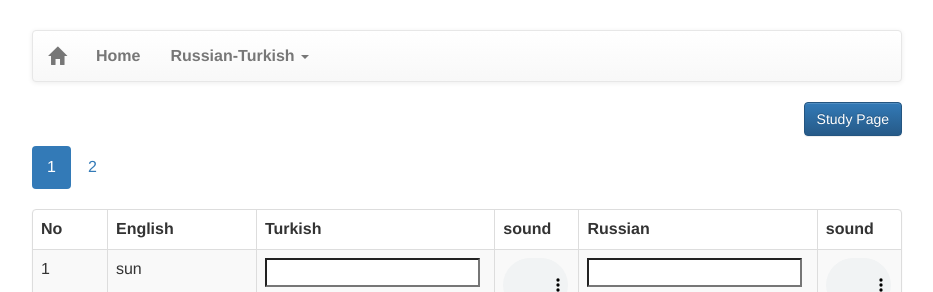
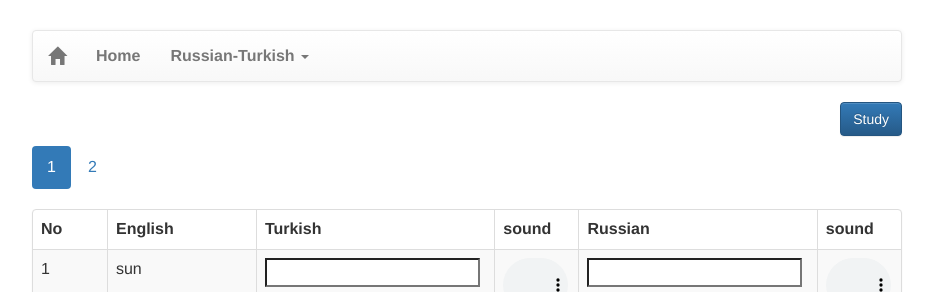
Before and after one commit to study-language/study-language-github.io, a Jekyll site: the page built from pages/russian-turkish-vocabulary-test.html, in a window 1280 px wide. Shown: the top 292 px of the page, without its empty margins (173-1106 px from the left). Built offline with Jekyll 4.4.1, drawn with Linux system fonts in a browser that asks for light colours; nearby versions of some CDN libraries; the repository's description, which GitHub fills in, is left out.

Commit message:
Update russian-turkish-vocabulary-test.html

```diff
--- a/pages/russian-turkish-vocabulary-test.html
+++ b/pages/russian-turkish-vocabulary-test.html
@@ -4,7 +4,7 @@
 layout: default
 ---
 
-<p class="text-right"><a class="btn btn-primary" href="{{ site.github.url }}/russian-turkish-vocabulary" role="button">Study Page</a></p>
+<p class="text-right"><a class="btn btn-primary" href="{{ site.github.url }}/russian-turkish-vocabulary" role="button">Study</a></p>
 
 <ul class="nav nav-pills" role="tablist">
 {% for i in (1..2) %}
```
